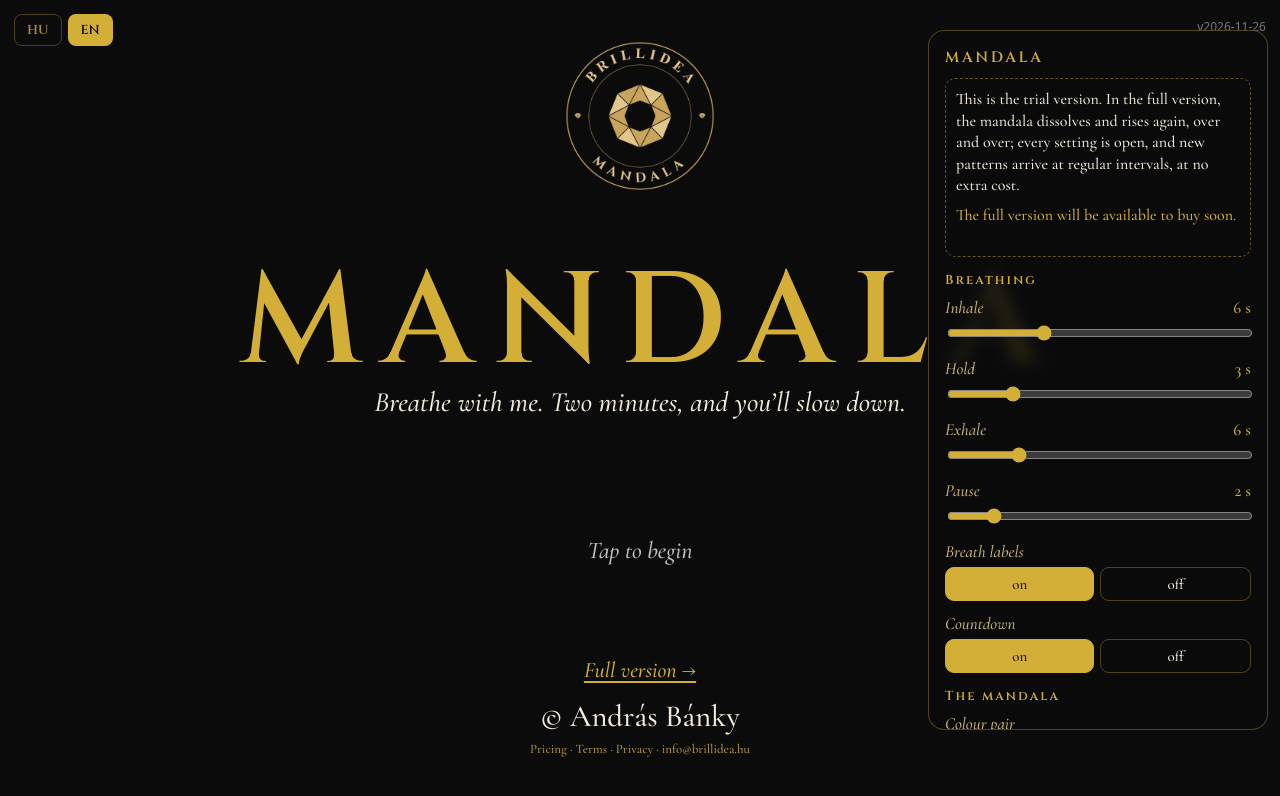
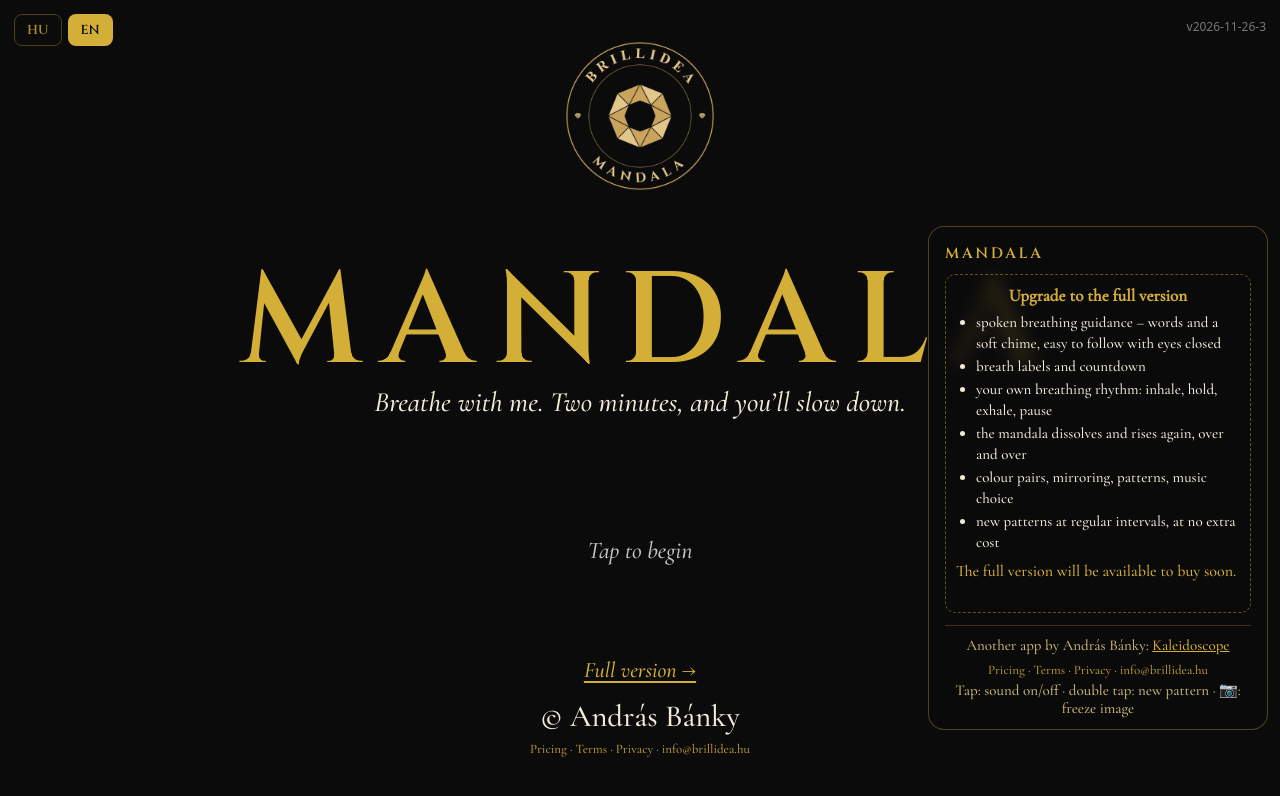
Before and after one commit to Bandras1949/mandala, a plain HTML site: page index.html in a window 1280 px wide. Both pictures are taken after a click on the link "Full version →". Drawn offline with nearby package versions, Linux system fonts and the light colour scheme.

Commit message:
Add files via upload

```diff
--- a/index.html
+++ b/index.html
@@ -61,6 +61,7 @@ html,body{margin:0;height:100%;background:var(--ink);overflow:hidden;-webkit-use
 #foto{left:calc(env(safe-area-inset-left) + 14px)}
 #panel{position:fixed;right:calc(env(safe-area-inset-right) + 12px);bottom:calc(env(safe-area-inset-bottom) + 70px);width:min(340px,calc(100vw - 24px));max-height:calc(100vh - 100px);overflow:auto;box-sizing:border-box;padding:16px 16px 12px;border-radius:16px;background:rgba(11,11,12,.86);-webkit-backdrop-filter:blur(8px);backdrop-filter:blur(8px);border:1px solid rgba(212,175,55,.35);color:var(--ivory);font:500 17px 'Cormorant Garamond',Georgia,serif;display:none;z-index:6}
 #panel.on{display:block}
+.zar .zcim{color:var(--gold);font:600 17px 'Cormorant Garamond',Georgia,serif;text-align:center}.zar .zlista{margin:6px 0 4px;padding-left:20px;text-align:left;font-size:15px;line-height:1.4}.zar .zlista li{margin:2px 0}
 .zar .meg,#kinn .meg{font-size:14px;color:rgba(251,250,247,.7);margin-top:8px;line-height:1.35}
 .zar .vesz{margin-top:10px}.zar .vesz .fo,#kinn .fo{background:var(--gold);color:var(--ink)}
 .zar details{margin-top:8px}
@@ -112,11 +113,11 @@ html,body{margin:0;height:100%;background:var(--ink);overflow:hidden;-webkit-use
 #ny button{background:transparent;border:1px solid rgba(212,175,55,.4);color:var(--gold);border-radius:8px;padding:6px 12px;font:600 13px Cinzel,Georgia,serif;cursor:pointer;opacity:.8}
 #ny button.on{background:var(--gold);color:var(--ink);opacity:1}
 </style>
-<script>/* ÖNFRISSÍTÉS: induláskor és visszatéréskor megnézi a version.json-t; ha a GitHubon újabb változat van, egyszer újratölt */(function(){var V='2026-11-26';function c(){try{fetch('version.json?t='+Date.now(),{cache:'no-store'}).then(function(r){return r.json()}).then(function(j){if(!j||!j.v||j.v===V)return;var k='frissit-'+j.v;try{if(sessionStorage.getItem(k))return;sessionStorage.setItem(k,'1')}catch(e){}var u=new URL(location.href);u.searchParams.set('v',j.v);location.replace(u.toString())}).catch(function(){})}catch(e){}}c();document.addEventListener('visibilitychange',function(){if(document.visibilityState==='visible')c()})})();</script>
+<script>/* ÖNFRISSÍTÉS: induláskor és visszatéréskor megnézi a version.json-t; ha a GitHubon újabb változat van, egyszer újratölt */(function(){var V='2026-11-26-3';function c(){try{fetch('version.json?t='+Date.now(),{cache:'no-store'}).then(function(r){return r.json()}).then(function(j){if(!j||!j.v||j.v===V)return;var k='frissit-'+j.v;try{if(sessionStorage.getItem(k))return;sessionStorage.setItem(k,'1')}catch(e){}var u=new URL(location.href);u.searchParams.set('v',j.v);location.replace(u.toString())}).catch(function(){})}catch(e){}}c();document.addEventListener('visibilitychange',function(){if(document.visibilityState==='visible')c()})})();</script>
 </head>
 <body>
 <canvas id="cv"></canvas>
-<div id="cim"><div id="ny"><button data-l="hu">HU</button><button data-l="en">EN</button></div><img id="logo" src="logo-mandala.png" alt="BRILLIDEA · MANDALA"><h1>MANDALA</h1><div id="al" data-t="al">Lélegezz együtt velem. Két perc, és lelassulsz.</div><div id="ind" data-t="ind">Koppints az indításhoz</div><div id="fekvo" data-t="fekvo">Fekve is szép – ha nem fordul el, kapcsold ki a képernyő‑elforgatás zárolását.</div><a id="cimAj" class="ajlink" href="#" data-t="cimAj">Teljes változat →</a><div id="nev"><span data-t="nev">© Bánky András</span><div class="jogi"><a href="https://kaleidoszkop.brillidea.hu/arak.html" target="_blank" rel="noopener" data-t="jArak">Árak</a> · <a href="https://kaleidoszkop.brillidea.hu/feltetelek.html" target="_blank" rel="noopener" data-t="jFelt">Feltételek</a> · <a href="https://kaleidoszkop.brillidea.hu/adatvedelem.html" target="_blank" rel="noopener" data-t="jAdat">Adatvédelem</a> · <a href="mailto:info@brillidea.hu">info@brillidea.hu</a></div></div><div id="verzio">v2026-11-26</div></div>
+<div id="cim"><div id="ny"><button data-l="hu">HU</button><button data-l="en">EN</button></div><img id="logo" src="logo-mandala.png" alt="BRILLIDEA · MANDALA"><h1>MANDALA</h1><div id="al" data-t="al">Lélegezz együtt velem. Két perc, és lelassulsz.</div><div id="ind" data-t="ind">Koppints az indításhoz</div><div id="fekvo" data-t="fekvo">Fekve is szép – ha nem fordul el, kapcsold ki a képernyő‑elforgatás zárolását.</div><a id="cimAj" class="ajlink" href="#" data-t="cimAj">Teljes változat →</a><div id="nev"><span data-t="nev">© Bánky András</span><div class="jogi"><a href="https://kaleidoszkop.brillidea.hu/arak.html" target="_blank" rel="noopener" data-t="jArak">Árak</a> · <a href="https://kaleidoszkop.brillidea.hu/feltetelek.html" target="_blank" rel="noopener" data-t="jFelt">Feltételek</a> · <a href="https://kaleidoszkop.brillidea.hu/adatvedelem.html" target="_blank" rel="noopener" data-t="jAdat">Adatvédelem</a> · <a href="mailto:info@brillidea.hu">info@brillidea.hu</a></div></div><div id="verzio">v2026-11-26-3</div></div>
 <div id="legzes"><b></b><i></i></div>
 <div id="bolcs"><p></p><small></small></div>
 <a id="ajanl" href="#" data-t="ajanl">Tetszik? A teljes változatban a mandala újra és újra feloldódik és újjászületik →</a>
@@ -128,7 +129,7 @@ html,body{margin:0;height:100%;background:var(--ink);overflow:hidden;-webkit-use
 <div id="panel">
   <h2>MANDALA</h2>
   <div id="zar" class="zar">
-    <span data-t="zar"></span>
+    <div class="zcim" data-t="zar"></div><ul class="zlista" id="zlista"></ul>
     <div class="meg" id="hamar" data-t="hamarosan" style="display:none;color:var(--gold);font-size:16px"></div>
     <div class="gombok vesz"><a id="veszM" class="fo" href="#" data-t="vM"></a><a id="veszCs" href="#" data-t="vCs"></a></div>
     <details id="van"><summary data-t="van"></summary>
@@ -170,9 +171,9 @@ html,body{margin:0;height:100%;background:var(--ink);overflow:hidden;-webkit-use
   const T = {
     hu: { cim: 'MANDALA · © Bánky András', nev: '© Bánky András', al: 'Lélegezz együtt velem. Két perc, és lelassulsz.', ind: 'Koppints az indításhoz',
       fekvo: 'Fekve is szép – ha nem fordul el, kapcsold ki a képernyő‑elforgatás zárolását.', cimAj: 'Teljes változat →',
-      ajanl: 'Tetszik? A teljes változatban a mandala újra és újra feloldódik és újjászületik →', tFoto: 'Kép megállítása', tGomb: 'Beállítások',
+      ajanl: 'Tetszik? A teljes változatban hangos légzésvezetés, saját ritmus, és a mandala újra és újra újjászületik →', tFoto: 'Kép megállítása', tGomb: 'Beállítások',
       ment: 'Mentés · küldés', tovabb: 'Folytatás', hatter: 'Háttérképnek: mentés után a Fotók appban → Megosztás → Használat háttérképként',
-      zar: 'Ez a próbaváltozat. A teljes változatban a mandala újra és újra feloldódik és újjászületik, minden beállítás nyitva, és rendszeres időközönként új minták jelennek meg, külön díj nélkül.',
+      zar: 'Váltás a teljes változatra', zarL: ['hangos légzésvezetés – szóban és halk csengővel, csukott szemmel is követhető', 'légzésfeliratok és visszaszámlálás', 'saját légzésritmus: belégzés, benntartás, kilégzés, kinntartás', 'a mandala újra és újra feloldódik és újjászületik', 'színpárok, tükrözés, minták, zeneválasztás', 'új minták rendszeres időközönként, külön díj nélkül'],
       kulcs: 'Licenckulcs', hiba: '', alap: 'Alapbeállítás', teljes: 'Teljes változat',
       jArak: 'Árak', jFelt: 'Feltételek', jAdat: 'Adatvédelem', hamarosan: 'A teljes változat hamarosan megvásárolható.', vM: 'Mandala – 5 $', vCs: 'Mindkét app – 7 $', egysz: 'Egyszeri vásárlás, legfeljebb 3 eszközön. A „Mindkét app” a Kaleidoszkópot is feloldja. A bankod forintban terheli, a kivonaton CREEM.IO néven jelenik meg.',
       van: '🔑 Már van kulcsod? Ide írd be →', akt: 'Aktiválás ezen a telefonon', masold: 'Másold be az e-mailből, vagy gépeld be a 25 karaktert – a kötőjeleket a mező magától beteszi. Figyelj: az O betű és a 0 szám könnyen összekeverhető.',
@@ -187,14 +188,14 @@ html,body{margin:0;height:100%;background:var(--ink);overflow:hidden;-webkit-use
         halozat: 'Nincs internetkapcsolat. Próbáld újra később.', tul_sok_keres: 'Túl sok próbálkozás. Várj néhány percet.', _: 'Valami nem sikerült. Írj nekünk: info@brillidea.hu' },
       masik: 'Bánky András másik appja:', kal: 'Kaleidoszkóp', sugo: 'Koppintás: hang be/ki · dupla koppintás: új minta · 📷: kép megállítása',
       mp: ' mp', feloldodas: 'Feloldódás', ujMinta: 'Új minta', hangBe: 'Hang be', hangKi: 'Hang ki · koppintás: vissza',
-      LG: { be: 'BELÉGZÉS', bent: 'BENNTART', ki: 'KILÉGZÉS', kint: 'KINNTART' },
-      O: { mondat: 'Bölcs mondatok', légzés: 'A légzés', mandala: 'A mandala', be: 'Belégzés', bent: 'Benntartás', ki: 'Kilégzés', kint: 'Kinntartás', felirat: 'Légzésfeliratok', szamlalo: 'Visszaszámlálás', szín: 'Színpár', tükör: 'Tükör', minták: 'Minták', zene: 'Zene' },
+      LG: { be: 'BELÉGZÉS', bent: 'BENNTART', ki: 'KILÉGZÉS', kint: 'KINNTART' }, SZ: { be: 'Belégzés', bent: 'Tartsd bent', ki: 'Kilégzés', kint: 'Pihenj' },
+      O: { mondat: 'Bölcs mondatok', légzés: 'A légzés', mandala: 'A mandala', be: 'Belégzés', bent: 'Benntartás', ki: 'Kilégzés', kint: 'Kinntartás', felirat: 'Légzésfeliratok', szamlalo: 'Visszaszámlálás', hangv: 'Légzésvezetés hanggal', szín: 'Színpár', tükör: 'Tükör', minták: 'Minták', zene: 'Zene' },
       V: { sorban: 'sorban, véletlen kezdéssel' } },
     en: { cim: 'MANDALA · © András Bánky', nev: '© András Bánky', al: 'Breathe with me. Two minutes, and you’ll slow down.', ind: 'Tap to begin',
       fekvo: 'Lovely in landscape too – if it doesn’t turn, switch off rotation lock.', cimAj: 'Full version →',
-      ajanl: 'Like it? In the full version, the mandala dissolves and rises again – over and over →', tFoto: 'Freeze image', tGomb: 'Settings',
+      ajanl: 'Like it? The full version adds spoken breathing guidance, your own rhythm, and a mandala that rises again and again →', tFoto: 'Freeze image', tGomb: 'Settings',
       ment: 'Save · Share', tovabb: 'Continue', hatter: 'For a wallpaper: after saving, open Photos → Share → Use as Wallpaper',
-      zar: 'This is the trial version. In the full version, the mandala dissolves and rises again, over and over; every setting is open, and new patterns arrive at regular intervals, at no extra cost.',
+      zar: 'Upgrade to the full version', zarL: ['spoken breathing guidance – words and a soft chime, easy to follow with eyes closed', 'breath labels and countdown', 'your own breathing rhythm: inhale, hold, exhale, pause', 'the mandala dissolves and rises again, over and over', 'colour pairs, mirroring, patterns, music choice', 'new patterns at regular intervals, at no extra cost'],
       kulcs: 'License key', hiba: '', alap: 'Default settings', teljes: 'Full version',
       jArak: 'Pricing', jFelt: 'Terms', jAdat: 'Privacy', hamarosan: 'The full version will be available to buy soon.', vM: 'Mandala – $5', vCs: 'Both apps – $7', egysz: 'One-time purchase, up to 3 devices. "Both apps" also unlocks Kaleidoscope. Shown as CREEM.IO on your statement.',
       van: '🔑 Already have a key? Enter it here →', akt: 'Activate on this device', masold: 'Paste it from the e-mail, or type the 25 characters – the dashes are added for you. Careful: the letter O and the number 0 are easy to mix up.',
@@ -209,8 +210,8 @@ html,body{margin:0;height:100%;background:var(--ink);overflow:hidden;-webkit-use
         halozat: 'No internet connection. Please try again later.', tul_sok_keres: 'Too many attempts. Please wait a few minutes.', _: 'Something went wrong. Write to us: info@brillidea.hu' },
       masik: 'Another app by András Bánky:', kal: 'Kaleidoscope', sugo: 'Tap: sound on/off · double tap: new pattern · 📷: freeze image',
       mp: ' s', feloldodas: 'Dissolving', ujMinta: 'New pattern', hangBe: 'Sound on', hangKi: 'Sound off · tap to restore',
-      LG: { be: 'INHALE', bent: 'HOLD', ki: 'EXHALE', kint: 'PAUSE' },
-      O: { mondat: 'Words of wisdom', légzés: 'Breathing', mandala: 'The mandala', be: 'Inhale', bent: 'Hold', ki: 'Exhale', kint: 'Pause', felirat: 'Breath labels', szamlalo: 'Countdown', szín: 'Colour pair', tükör: 'Mirrors', minták: 'Patterns', zene: 'Music' },
+      LG: { be: 'INHALE', bent: 'HOLD', ki: 'EXHALE', kint: 'PAUSE' }, SZ: { be: 'Breathe in', bent: 'Hold', ki: 'Breathe out', kint: 'Rest' },
+      O: { mondat: 'Words of wisdom', légzés: 'Breathing', mandala: 'The mandala', be: 'Inhale', bent: 'Hold', ki: 'Exhale', kint: 'Pause', felirat: 'Breath labels', szamlalo: 'Countdown', hangv: 'Spoken guidance', szín: 'Colour pair', tükör: 'Mirrors', minták: 'Patterns', zene: 'Music' },
       V: { be: 'on', ki: 'off', 'váltakozó': 'alternating', 'arany–fekete': 'gold–black', 'arany–éjkék': 'gold–midnight blue', 'ezüst–fekete': 'silver–black', 'elefántcsont–bordó': 'ivory–burgundy',
         mind: 'all', fekete: 'black', vonalas: 'line', sorban: 'random start, in order', nincs: 'none' } } };
   const pickLang = () => {
@@ -238,29 +239,31 @@ html,body{margin:0;height:100%;background:var(--ink);overflow:hidden;-webkit-use
   let premium = !!LIC;
 
   // ---------- beállítások ----------
-  // [kulcs, felirat, típus, (min, max, lépés, egység) | opciók, mindenkinek?]  – a légzés mindenkié, a többi a teljes változaté
+  // [kulcs, felirat, típus, (min, max, lépés, egység) | opciók]  – 2026-11-26: MINDEN beállítás a teljes változaté (az ingyenesben nincs beállítás)
   const ZENEK = ['sorban', 'Ancient Ritual Flame', 'Dreamcatcher', 'Ritual Ambient Folk 1', 'Ritual Ambient Folk 2', 'Ritual of the Ancients', 'Slow Morning Ritual', 'Whirling Silence', 'nincs'];
   const OPT = [
     ['h', 'légzés'],
-    ['be', 'Belégzés', 'r', [2, 15, 0.5, ' mp'], true],
-    ['bent', 'Benntartás', 'r', [0, 15, 0.5, ' mp'], true],
-    ['ki', 'Kilégzés', 'r', [2, 20, 0.5, ' mp'], true],
-    ['kint', 'Kinntartás', 'r', [0, 15, 0.5, ' mp'], true],
-    ['felirat', 'Légzésfeliratok', 's', [['be', 'be'], ['ki', 'ki']], true],
-    ['szamlalo', 'Visszaszámlálás', 's', [['be', 'be'], ['ki', 'ki']], true],
+    ['be', 'Belégzés', 'r', [2, 15, 0.5, ' mp']],
+    ['bent', 'Benntartás', 'r', [0, 15, 0.5, ' mp']],
+    ['ki', 'Kilégzés', 'r', [2, 20, 0.5, ' mp']],
+    ['kint', 'Kinntartás', 'r', [0, 15, 0.5, ' mp']],
+    ['felirat', 'Légzésfeliratok', 's', [['be', 'be'], ['ki', 'ki']]],
+    ['szamlalo', 'Visszaszámlálás', 's', [['be', 'be'], ['ki', 'ki']]],
+    ['hangv', 'Légzésvezetés hanggal', 's', [['be', 'be'], ['ki', 'ki']]],
     ['h', 'mandala'],
     ['szín', 'Színpár', 's', [['váltakozó', 'váltakozó'], ['arany–fekete', 'arany–fekete'], ['arany–éjkék', 'arany–éjkék'], ['ezüst–fekete', 'ezüst–fekete'], ['elefántcsont–bordó', 'elefántcsont–bordó']]],
     ['tükör', 'Tükör', 's', [['6', '6'], ['8', '8'], ['12', '12'], ['váltakozó', 'váltakozó']]],
     ['minták', 'Minták', 's', [['mind', 'mind'], ['fekete', 'fekete'], ['vonalas', 'vonalas']]],
     ['zene', 'Zene', 'z', ZENEK],
-    ['mondat', 'Bölcs mondatok', 's', [['be', 'be'], ['ki', 'ki']], true],
+    ['mondat', 'Bölcs mondatok', 's', [['be', 'be'], ['ki', 'ki']]],
   ];
-  const DEF = { be: 6, bent: 3, ki: 6, kint: 2, felirat: 'be', szamlalo: 'be', szín: 'váltakozó', tükör: '12', minták: 'mind', zene: 'sorban', mondat: 'be' };
+  const DEF = { be: 6, bent: 3, ki: 6, kint: 2, felirat: 'be', szamlalo: 'be', hangv: 'be', szín: 'váltakozó', tükör: '12', minták: 'mind', zene: 'sorban', mondat: 'be' };
   const KEY = 'mandala-beallitas-2';
   let S = { ...DEF };
   try { const o = JSON.parse(store.get(KEY) || '{}'); for (const k in DEF) if (typeof o[k] === typeof DEF[k]) S[k] = o[k]; } catch (e) {}
   const allowed = k => premium || !!(OPT.find(o => o[0] === k) || [])[4];
-  const eff = k => allowed(k) ? S[k] : DEF[k];   // a próbaváltozatban a lezárt beállítások az alapértéken futnak
+  const INGY = { felirat: 'ki', szamlalo: 'ki', hangv: 'ki' };   // az ingyenesben nincs légzésvezetés (se felirat, se szám, se hang); a ritmus az alapérték, a zene és a bölcs mondatok szólnak
+  const eff = k => allowed(k) ? S[k] : (k in INGY ? INGY[k] : DEF[k]);   // a próbaváltozatban a lezárt beállítások az alapértéken futnak
   // a kísérletben véglegesített értékek (2026-11-11)
   const P = () => ({
     mandalaKör: true, mandalaMinta: 'véletlen', mandalaVáltás: false, mandalaSöprés: false,
@@ -286,6 +289,8 @@ html,body{margin:0;height:100%;background:var(--ink);overflow:hidden;-webkit-use
       $('kulcsK').textContent = LIC.kulcs;
       $('kereszt').style.display = LIC.termek === TERMEK.m ? 'flex' : 'none';
     }
+    $('beall').style.display = premium ? '' : 'none'; $('alap').style.display = premium ? '' : 'none';
+    $('zlista').innerHTML = premium ? '' : t('zarL').map(x => '<li>' + x + '</li>').join('');
     $('beall').innerHTML = OPT.map(o => {
       const [k, lab0, ty, x] = o, lab = T[lang].O[k === 'h' ? lab0 : k] ?? lab0; if (k === 'h') return `<h3>${lab}</h3>`; const dis = allowed(k) ? '' : 'disabled';
       if (ty === 'r') return `<div class="sor"><div class="cimke">${lab}<output>${S[k]}${t('mp')}</output></div><input type="range" data-k="${k}" min="${x[0]}" max="${x[1]}" step="${x[2]}" value="${S[k]}" ${dis}></div>`;
@@ -378,6 +383,35 @@ html,body{margin:0;height:100%;background:var(--ink);overflow:hidden;-webkit-use
     requestAnimationFrame(lg);
   })();
 
+  // ---------- hangos légzésvezetés (teljes változat): szakaszváltáskor halk csengő, utána a szó ----------
+  // A szót a telefon beépített felolvasója mondja (magyarul: Mariska). Csak akkor szól, ha a hang be van kapcsolva (koppintás: hang be/ki).
+  const VZ = { ac: null, hang: null, last: '', nyitva: false };
+  const vzHang = () => { try { const v = speechSynthesis.getVoices(), n = lang === 'hu' ? 'hu' : 'en';
+    const jo = v.filter(x => (x.lang || '').toLowerCase().startsWith(n));
+    VZ.hang = jo.find(x => /enhanced|premium|továbbfejlesztett/i.test(x.name)) || jo.find(x => n === 'en' && /en-gb/i.test(x.lang)) || jo[0] || null; } catch (e) { VZ.hang = null; } };
+  try { speechSynthesis.onvoiceschanged = vzHang; } catch (e) {}
+  const vzNyit = () => {   // az iPhone csak érintésre engedi a hangot: az első koppintáskor „kinyitjuk”
+    if (VZ.nyitva) return; VZ.nyitva = true;
+    try { const AC = window.AudioContext || window.webkitAudioContext; if (AC) { VZ.ac = new AC(); VZ.ac.resume(); } } catch (e) {}
+    try { const u = new SpeechSynthesisUtterance(' '); u.volume = 0; speechSynthesis.speak(u); } catch (e) {}
+    vzHang();
+  };
+  document.addEventListener('pointerup', vzNyit, true);
+  const csengo = () => {   // puha, rövid csengő – két felhang, lassan lecsengő
+    const ac = VZ.ac; if (!ac) return; try { if (ac.state !== 'running') ac.resume();
+      const t0 = ac.currentTime + 0.02, g = ac.createGain(); g.connect(ac.destination);
+      g.gain.setValueAtTime(0.0001, t0); g.gain.exponentialRampToValueAtTime(0.16, t0 + 0.012); g.gain.exponentialRampToValueAtTime(0.0001, t0 + 1.8);
+      [[1318.5, 1], [2637, 0.25], [3955, 0.08]].forEach(([f, a]) => { const o = ac.createOscillator(), h = ac.createGain(); o.type = 'sine'; o.frequency.value = f; h.gain.value = a; o.connect(h); h.connect(g); o.start(t0); o.stop(t0 + 1.9); });
+    } catch (e) {} };
+  const mond = sz => { try { if (!VZ.hang || !(VZ.hang.lang || '').toLowerCase().startsWith(lang === 'hu' ? 'hu' : 'en')) vzHang(); speechSynthesis.cancel(); const u = new SpeechSynthesisUtterance(sz); u.lang = lang === 'hu' ? 'hu-HU' : 'en-GB'; if (VZ.hang) u.voice = VZ.hang; u.rate = 0.85; u.pitch = 1; u.volume = 0.9; speechSynthesis.speak(u); } catch (e) {} };
+  (function vz() {
+    const l = started && !frozen && on ? mn.korLbl || '' : '';
+    if (l !== VZ.last) { const elozo = VZ.last; VZ.last = l;
+      if (l && eff('hangv') === 'be') { if (elozo) csengo(); setTimeout(() => { if (VZ.last === l) mond(t('SZ')[l]); }, elozo ? 380 : 0); } }
+    setTimeout(vz, 100);
+  })();
+  document.addEventListener('visibilitychange', () => { if (document.hidden) try { speechSynthesis.cancel(); } catch (e) {} });
+
   // ---------- kép megállítása, mentés, küldés ----------
   const kim = $('kimerev');
   const freeze = () => { if (!started || frozen) return; frozen = true; panel.classList.remove('on'); kim.classList.add('on'); gomb.classList.remove('on'); foto.classList.remove('on'); };
--- a/version.json
+++ b/version.json
@@ -1 +1 @@
-{"v":"2026-11-26"}
+{"v":"2026-11-26-3"}
```
